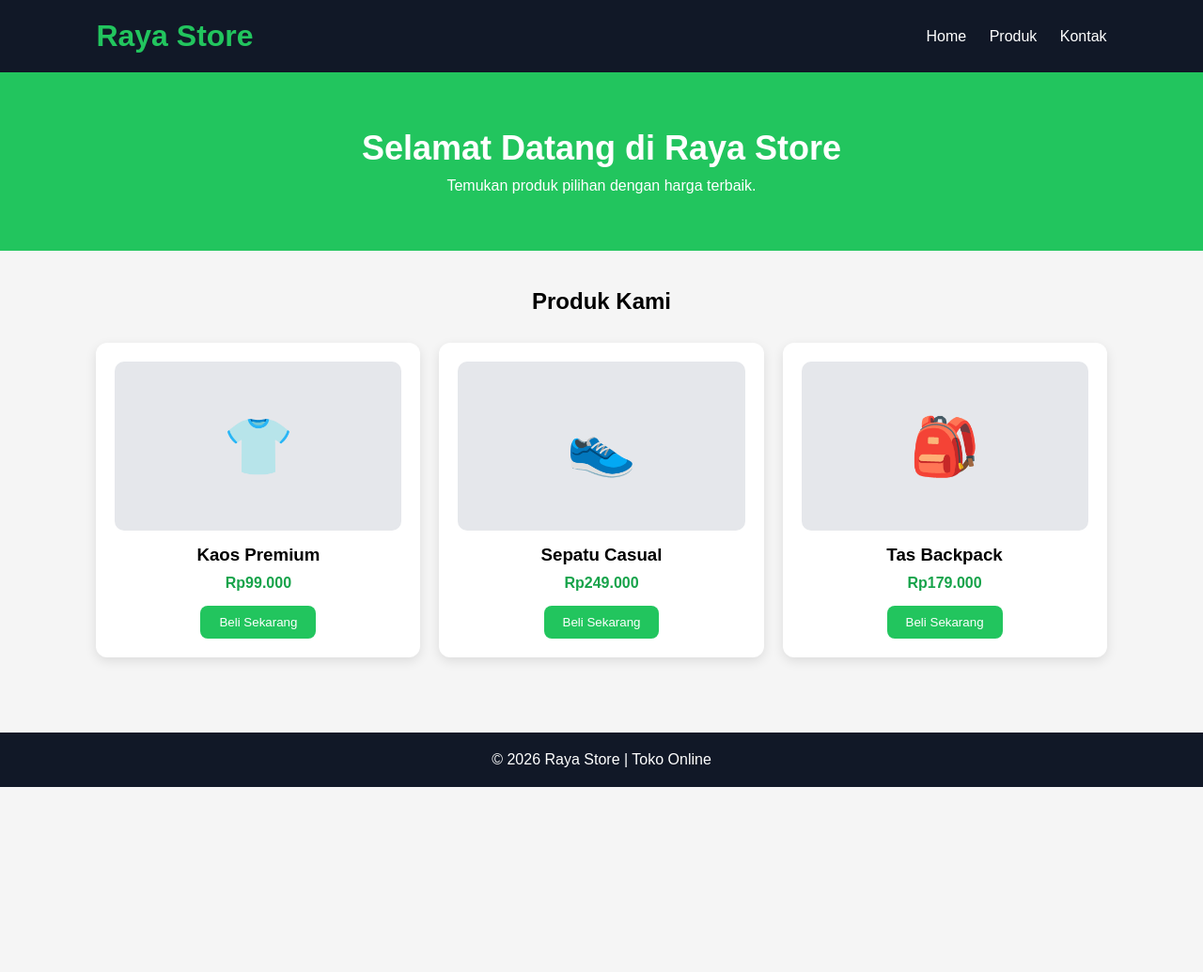
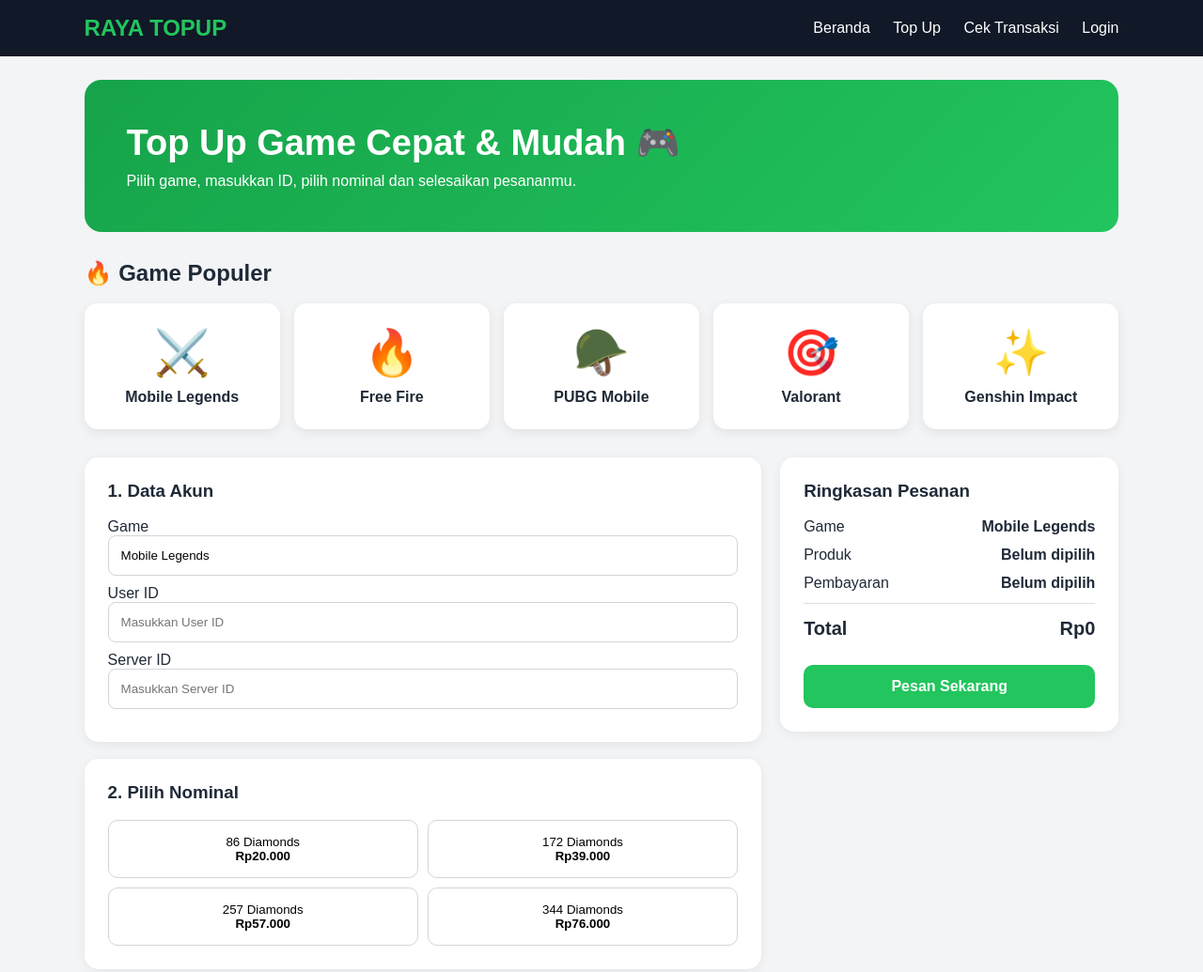
Before and after one commit to RayyXD-ctrl/mystore, a plain HTML site: page index.html in a window 1280 px wide. Shown: the top 1035 px of the page at 94% size. Before the commit the page ends 838 px from the top, so only its background shows below. Drawn offline with Linux system fonts and the light colour scheme.

Commit message:
Refactor index.html for Raya Topup site

```diff
--- a/index.html
+++ b/index.html
@@ -3,114 +3,205 @@
 <head>
 <meta charset="UTF-8">
 <meta name="viewport" content="width=device-width, initial-scale=1.0">
-    <title>Raya Store</title>
+<title>Raya Topup</title>
 
 <style>
-        * {
-            box-sizing: border-box;
-            margin: 0;
-            padding: 0;
+*{
+  box-sizing:border-box;
+  margin:0;
+  padding:0;
 }
 
-        body {
-            font-family: Arial, sans-serif;
-            background: #f5f5f5;
+body{
+  font-family:Arial,sans-serif;
+  background:#f3f4f6;
+  color:#1f2937;
 }
 
-        header {
-            background: #111827;
-            color: white;
-            padding: 20px 8%;
-            display: flex;
-            justify-content: space-between;
-            align-items: center;
+header{
+  background:#111827;
+  color:white;
+  padding:16px 7%;
+  display:flex;
+  align-items:center;
+  justify-content:space-between;
+  position:sticky;
+  top:0;
+  z-index:10;
 }
 
-        header h1 {
-            color: #22c55e;
+.logo{
+  font-size:24px;
+  font-weight:bold;
+  color:#22c55e;
 }
 
-        nav a {
-            color: white;
-            text-decoration: none;
-            margin-left: 20px;
+nav a{
+  color:white;
+  text-decoration:none;
+  margin-left:20px;
 }
 
-        .hero {
-            background: #22c55e;
-            color: white;
-            text-align: center;
-            padding: 60px 20px;
+.hero{
+  margin:25px 7%;
+  padding:45px;
+  border-radius:18px;
+  background:linear-gradient(135deg,#16a34a,#22c55e);
+  color:white;
 }
 
-        .hero h2 {
-            font-size: 36px;
-            margin-bottom: 10px;
+.hero h1{
+  font-size:38px;
+  margin-bottom:10px;
 }
 
-        .produk {
-            padding: 40px 8%;
+.container{
+  width:86%;
+  margin:auto;
 }
 
-        .produk h2 {
-            text-align: center;
-            margin-bottom: 30px;
+.title{
+  margin:30px 0 18px;
 }
 
-        .daftar-produk {
-            display: grid;
-            grid-template-columns: repeat(auto-fit, minmax(220px, 1fr));
-            gap: 20px;
+.games{
+  display:grid;
+  grid-template-columns:repeat(auto-fit,minmax(150px,1fr));
+  gap:15px;
 }
 
-        .card {
-            background: white;
-            padding: 20px;
-            border-radius: 12px;
-            box-shadow: 0 4px 12px rgba(0,0,0,0.1);
-            text-align: center;
+.game{
+  background:white;
+  border-radius:14px;
+  padding:25px 10px;
+  text-align:center;
+  box-shadow:0 3px 12px rgba(0,0,0,.08);
+  cursor:pointer;
+  transition:.2s;
 }
 
-        .gambar {
-            height: 180px;
-            background: #e5e7eb;
-            border-radius: 10px;
-            display: flex;
-            align-items: center;
-            justify-content: center;
-            font-size: 60px;
-            margin-bottom: 15px;
+.game:hover{
+  transform:translateY(-5px);
 }
 
-        .card h3 {
-            margin-bottom: 10px;
+.game .icon{
+  font-size:48px;
+  margin-bottom:10px;
 }
 
-        .harga {
-            color: #16a34a;
-            font-weight: bold;
-            margin-bottom: 15px;
+.checkout{
+  display:grid;
+  grid-template-columns:2fr 1fr;
+  gap:20px;
+  margin-top:30px;
 }
 
-        button {
-            border: none;
-            background: #22c55e;
-            color: white;
-            padding: 10px 20px;
-            border-radius: 8px;
-            cursor: pointer;
+.box{
+  background:white;
+  padding:25px;
+  border-radius:15px;
+  margin-bottom:18px;
+  box-shadow:0 3px 12px rgba(0,0,0,.06);
 }
 
-        button:hover {
-            background: #15803d;
+.box h3{
+  margin-bottom:18px;
 }
 
-        footer {
-            margin-top: 40px;
-            background: #111827;
-            color: white;
-            text-align: center;
-            padding: 20px;
+input{
+  width:100%;
+  padding:13px;
+  border:1px solid #d1d5db;
+  border-radius:8px;
+  margin-bottom:10px;
+}
+
+.nominal{
+  display:grid;
+  grid-template-columns:repeat(2,1fr);
+  gap:10px;
+}
+
+.nominal button,
+.payment button{
+  padding:15px;
+  background:white;
+  border:1px solid #d1d5db;
+  border-radius:10px;
+  cursor:pointer;
+}
+
+.nominal button:hover,
+.payment button:hover{
+  border-color:#22c55e;
+  background:#f0fdf4;
+}
+
+.nominal button.active,
+.payment button.active{
+  background:#dcfce7;
+  border:2px solid #22c55e;
+}
+
+.payment{
+  display:grid;
+  gap:10px;
+}
+
+.summary p{
+  display:flex;
+  justify-content:space-between;
+  margin:12px 0;
+}
+
+.total{
+  border-top:1px solid #ddd;
+  padding-top:15px;
+  font-size:20px;
+  font-weight:bold;
+}
+
+.buy{
+  width:100%;
+  padding:14px;
+  border:none;
+  border-radius:10px;
+  background:#22c55e;
+  color:white;
+  font-weight:bold;
+  font-size:16px;
+  cursor:pointer;
+  margin-top:15px;
+}
+
+.buy:hover{
+  background:#16a34a;
+}
+
+footer{
+  background:#111827;
+  color:#aaa;
+  text-align:center;
+  padding:30px;
+  margin-top:50px;
+}
+
+@media(max-width:750px){
+  nav{
+    display:none;
+  }
+
+  .checkout{
+    grid-template-columns:1fr;
+  }
+
+  .hero{
+    padding:30px 20px;
+  }
+
+  .hero h1{
+    font-size:28px;
+  }
 }
 </style>
 </head>
@@ -118,54 +209,221 @@
 <body>
 
 <header>
-    <h1>Raya Store</h1>
+  <div class="logo">RAYA TOPUP</div>
 
   <nav>
-        <a href="#">Home</a>
-        <a href="#produk">Produk</a>
-        <a href="#kontak">Kontak</a>
+    <a href="#">Beranda</a>
+    <a href="#games">Top Up</a>
+    <a href="#">Cek Transaksi</a>
+    <a href="#">Login</a>
   </nav>
 </header>
 
 <section class="hero">
-    <h2>Selamat Datang di Raya Store</h2>
-    <p>Temukan produk pilihan dengan harga terbaik.</p>
+  <h1>Top Up Game Cepat & Mudah 🎮</h1>
+  <p>Pilih game, masukkan ID, pilih nominal dan selesaikan pesananmu.</p>
 </section>
 
-<section class="produk" id="produk">
+<div class="container">
 
-    <h2>Produk Kami</h2>
+<h2 class="title">🔥 Game Populer</h2>
 
-    <div class="daftar-produk">
+<div class="games" id="games">
 
-        <div class="card">
-            <div class="gambar">👕</div>
-            <h3>Kaos Premium</h3>
-            <p class="harga">Rp99.000</p>
-            <button>Beli Sekarang</button>
+  <div class="game" onclick="pilihGame('Mobile Legends')">
+    <div class="icon">⚔️</div>
+    <b>Mobile Legends</b>
   </div>
 
-        <div class="card">
-            <div class="gambar">👟</div>
-            <h3>Sepatu Casual</h3>
-            <p class="harga">Rp249.000</p>
-            <button>Beli Sekarang</button>
+  <div class="game" onclick="pilihGame('Free Fire')">
+    <div class="icon">🔥</div>
+    <b>Free Fire</b>
   </div>
 
-        <div class="card">
-            <div class="gambar">🎒</div>
-            <h3>Tas Backpack</h3>
-            <p class="harga">Rp179.000</p>
-            <button>Beli Sekarang</button>
+  <div class="game" onclick="pilihGame('PUBG Mobile')">
+    <div class="icon">🪖</div>
+    <b>PUBG Mobile</b>
+  </div>
+
+  <div class="game" onclick="pilihGame('Valorant')">
+    <div class="icon">🎯</div>
+    <b>Valorant</b>
+  </div>
+
+  <div class="game" onclick="pilihGame('Genshin Impact')">
+    <div class="icon">✨</div>
+    <b>Genshin Impact</b>
   </div>
 
 </div>
 
-</section>
 
-<footer id="kontak">
-    <p>© 2026 Raya Store | Toko Online</p>
+<div class="checkout">
+
+<div>
+
+<div class="box">
+<h3>1. Data Akun</h3>
+
+<label>Game</label>
+<input id="game" value="Mobile Legends" readonly>
+
+<label>User ID</label>
+<input id="userid" type="text" placeholder="Masukkan User ID">
+
+<label>Server ID</label>
+<input id="server" type="text" placeholder="Masukkan Server ID">
+</div>
+
+
+<div class="box">
+<h3>2. Pilih Nominal</h3>
+
+<div class="nominal">
+
+<button onclick="pilihNominal(this,'86 Diamonds',20000)">
+86 Diamonds<br><b>Rp20.000</b>
+</button>
+
+<button onclick="pilihNominal(this,'172 Diamonds',39000)">
+172 Diamonds<br><b>Rp39.000</b>
+</button>
+
+<button onclick="pilihNominal(this,'257 Diamonds',57000)">
+257 Diamonds<br><b>Rp57.000</b>
+</button>
+
+<button onclick="pilihNominal(this,'344 Diamonds',76000)">
+344 Diamonds<br><b>Rp76.000</b>
+</button>
+
+</div>
+</div>
+
+
+<div class="box">
+<h3>3. Metode Pembayaran</h3>
+
+<div class="payment">
+
+<button onclick="pilihPembayaran(this,'QRIS')">
+📱 QRIS
+</button>
+
+<button onclick="pilihPembayaran(this,'DANA')">
+💳 DANA
+</button>
+
+<button onclick="pilihPembayaran(this,'GoPay')">
+💙 GoPay
+</button>
+
+</div>
+</div>
+
+</div>
+
+
+<div>
+
+<div class="box summary">
+
+<h3>Ringkasan Pesanan</h3>
+
+<p>
+<span>Game</span>
+<b id="sGame">Mobile Legends</b>
+</p>
+
+<p>
+<span>Produk</span>
+<b id="sProduk">Belum dipilih</b>
+</p>
+
+<p>
+<span>Pembayaran</span>
+<b id="sBayar">Belum dipilih</b>
+</p>
+
+<p class="total">
+<span>Total</span>
+<span id="sTotal">Rp0</span>
+</p>
+
+<button class="buy" onclick="pesan()">
+Pesan Sekarang
+</button>
+
+</div>
+
+</div>
+
+</div>
+
+</div>
+
+
+<footer>
+<p>© 2026 Raya Topup • Top Up Game Online</p>
 </footer>
+
+
+<script>
+
+let harga = 0;
+
+function pilihGame(nama){
+  document.getElementById("game").value = nama;
+  document.getElementById("sGame").innerText = nama;
+
+  document.querySelector(".checkout").scrollIntoView({
+    behavior:"smooth"
+  });
+}
+
+function pilihNominal(tombol,nama,price){
+
+  document.querySelectorAll(".nominal button")
+  .forEach(b => b.classList.remove("active"));
+
+  tombol.classList.add("active");
+
+  harga = price;
+
+  document.getElementById("sProduk").innerText = nama;
+
+  document.getElementById("sTotal").innerText =
+  "Rp" + price.toLocaleString("id-ID");
+}
+
+function pilihPembayaran(tombol,nama){
+
+  document.querySelectorAll(".payment button")
+  .forEach(b => b.classList.remove("active"));
+
+  tombol.classList.add("active");
+
+  document.getElementById("sBayar").innerText = nama;
+}
+
+function pesan(){
+
+  let id = document.getElementById("userid").value;
+
+  if(id === ""){
+    alert("Masukkan User ID terlebih dahulu!");
+    return;
+  }
+
+  if(harga === 0){
+    alert("Pilih nominal terlebih dahulu!");
+    return;
+  }
+
+  alert("Pesanan berhasil dibuat! (Demo)");
+}
+
+</script>
 
 </body>
 </html>
```
Lines whose indentation alone changed are shown as unchanged.
